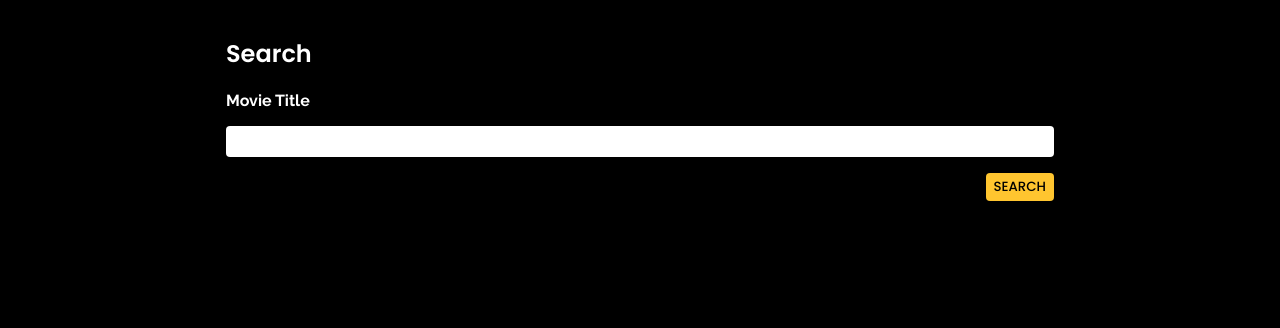
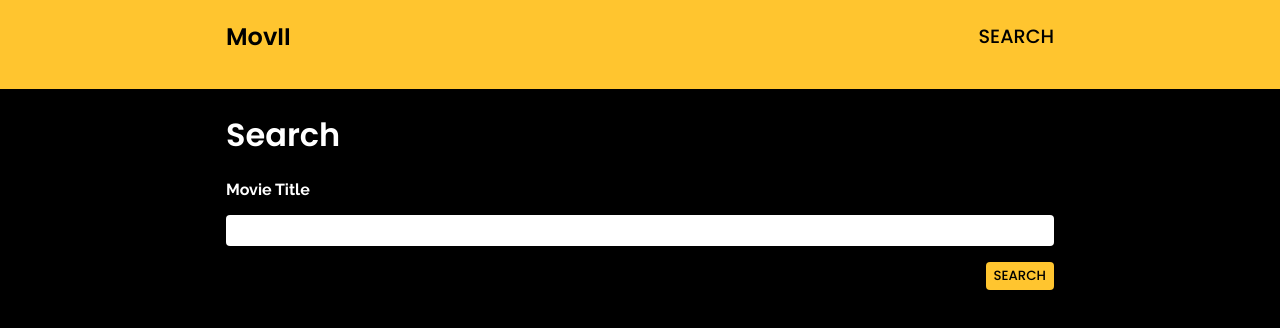
Before and after one commit to ellie-hwang/ajax-project, a website: page index.html in a window 1280 px wide. Drawn offline with Linux system fonts and the light colour scheme.

Commit message:
Created nav bar with logo and Search anchor

```diff
--- a/css/layout.css
+++ b/css/layout.css
@@ -4,7 +4,7 @@
 
 .container {
   max-width: 575px;
-  margin: 0 auto 1rem;
+  margin: 0 auto;
   padding: 0 1.5rem;
 }
 
--- a/css/styles.css
+++ b/css/styles.css
@@ -3,9 +3,20 @@ body {
   background-color: black;
 }
 
-h2 {
+header {
+  background-color: #ffc52f;
+  padding: 1.2rem 0;
+}
+
+h1 {
   font-family: Poppins, sans-serif;
   font-weight: 600;
+}
+
+h2#logo {
+  font-family: Poppins, sans-serif;
+  font-weight: 600;
+  margin: 0;
 }
 
 label,
@@ -31,6 +42,23 @@ textarea:focus {
   outline: none;
 }
 
+a {
+  text-decoration: none;
+  font-family: Poppins, sans-serif;
+  font-size: 1.2rem;
+  font-weight: 500;
+  color: black;
+  padding: 0;
+}
+
+.display-block {
+  display: block;
+}
+
+.display-inline-block {
+  display: inline-block;
+}
+
 .button-style {
   font-family: Poppins, sans-serif;
   font-weight: 500;
@@ -53,6 +81,18 @@ textarea:focus {
   text-align: right;
 }
 
+.justify-center {
+  justify-content: center;
+}
+
+.space-between {
+  justify-content: space-between;
+}
+
+.align-center {
+  align-items: center;
+}
+
 .white-text {
   color: white;
 }
--- a/index.html
+++ b/index.html
@@ -22,15 +22,18 @@
   rel="stylesheet">
 </head>
 <body>
-  <div class="container">
-    <div class="row">
-      <div class="column-full">
-        <header>
-
-        </header>
+  <header>
+    <div class="container">
+      <div class="row">
+        <div class="column-full">
+          <nav class="row space-between align-center">
+            <h2 id="logo">MovII</h2>
+            <a id="nav-search" class="display-block" href="#">SEARCH</a>
+          </nav>
+        </div>
       </div>
     </div>
-  </div>
+  </header>
 
   <main>
     <div id="search-container" class="container">
@@ -38,7 +41,7 @@
         <form id="search-form">
           <div class="row">
             <div class="column-full">
-              <h2 class="white-text">Search</h2>
+              <h1 class="white-text">Search</h1>
             </div>
           </div>
           <div class="row">
```
